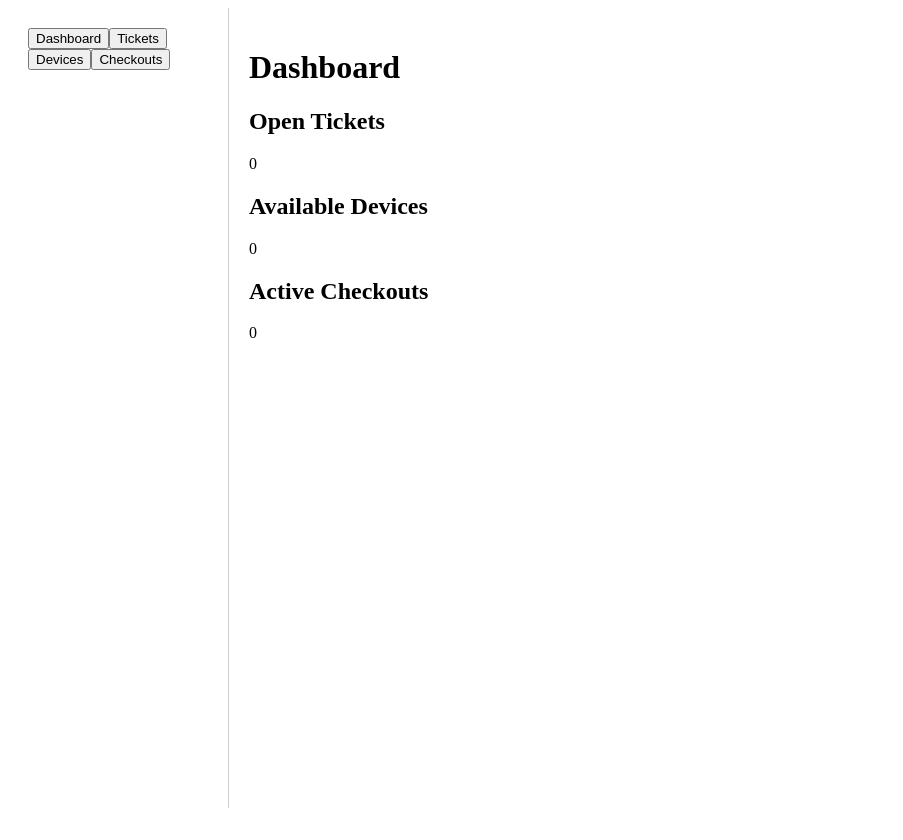
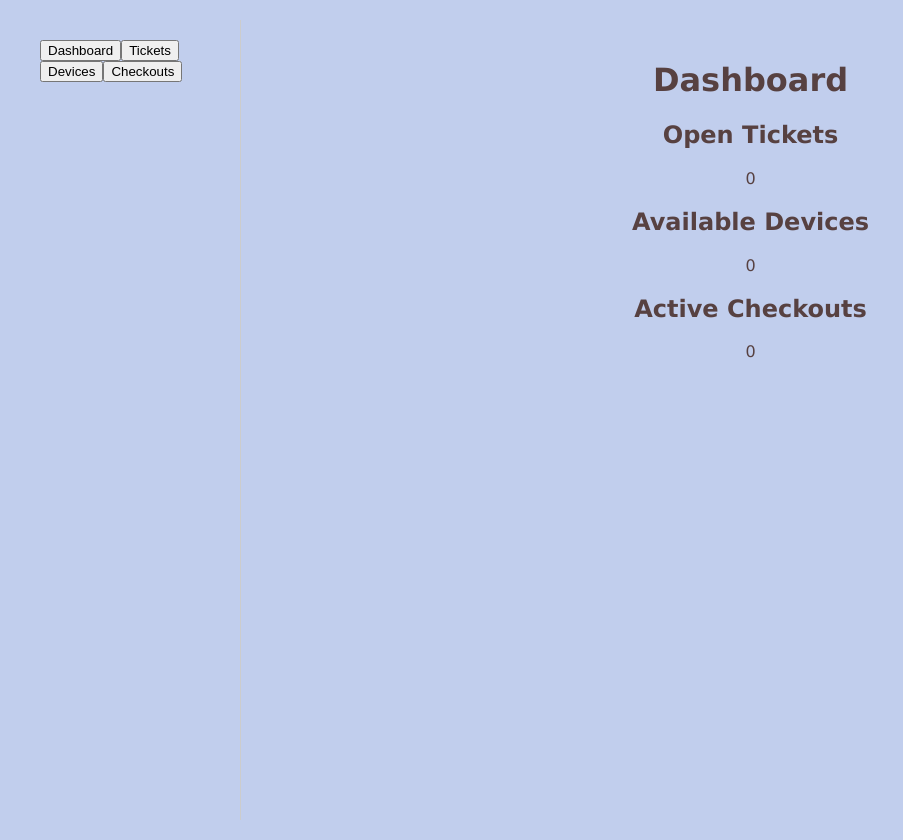
Before and after one commit to aaronCruise/HelpdeskPilot-AI, a React (Vite) app in the folder frontend/: page / in a window 1280 px wide. Shown: the whole page, without its empty margins (0-903 px from the left). Before the commit the page ends 816 px from the top, so only its background shows below. Built offline with nearby package versions, Linux system fonts and the light colour scheme; no server answers.

Commit message:
Add CSS scaffolding

```diff
--- /dev/null
+++ b/frontend/src/App.css
@@ -0,0 +1,8 @@
+/* App styles */
+main {
+  background-color: var(--secondary-color);
+  color: rgb(87, 65, 65);
+  font-family: var(--font-family);
+  font-size: var(--font-size);
+  text-align: center;
+}
--- a/frontend/src/App.jsx
+++ b/frontend/src/App.jsx
@@ -5,6 +5,7 @@ import { getActiveCheckouts } from './api/checkouts.js';
 import { TicketDashboard } from './pages/Tickets.jsx';
 import { DeviceDashboard } from './pages/Devices.jsx';
 import { CheckoutDashboard } from './pages/Checkouts.jsx';
+import './App.css';
 
 function Dashboard() {
   const [openTickets, setOpenTickets] = useState(0);
--- /dev/null
+++ b/frontend/src/index.css
@@ -0,0 +1,16 @@
+/* Global styles */
+
+:root {
+  --primary-color: #3d67ef;
+  --secondary-color: #c1ceed;
+  --font-family: Verdana, sans-serif;
+  --font-size: 16px;
+}
+
+body {
+  margin: 0;
+  padding: 20px;
+  background-color: var(--secondary-color);
+  font-family: var(--font-family);
+  font-size: var(--font-size);
+}
--- a/frontend/src/main.jsx
+++ b/frontend/src/main.jsx
@@ -1,6 +1,7 @@
 import { StrictMode } from 'react'
 import { createRoot } from 'react-dom/client'
 import App from './App.jsx'
+import './index.css'
 
 createRoot(document.getElementById('root')).render(
   <StrictMode>
--- /dev/null
+++ b/frontend/src/pages/Checkouts.css
@@ -0,0 +1 @@
+/* Style for the Checkouts page */
--- a/frontend/src/pages/Checkouts.jsx
+++ b/frontend/src/pages/Checkouts.jsx
@@ -1,5 +1,6 @@
 import { useState, useEffect } from 'react';
 import { getCheckouts, getActiveCheckouts, getCheckout, createCheckout, patchCheckout, checkIn } from '../api/checkouts.js';
+import './Checkouts.css';
 
 const CHECKOUT_STATUSES = ['active', 'returned'];
 const CHECKIN_STATUSES = ['returned'];
--- /dev/null
+++ b/frontend/src/pages/Devices.css
@@ -0,0 +1 @@
+/* Style for the Devices page */
--- a/frontend/src/pages/Devices.jsx
+++ b/frontend/src/pages/Devices.jsx
@@ -1,5 +1,6 @@
 import { useState, useEffect } from 'react';
 import { getDevices, getDevice, createDevice, patchDevice } from '../api/devices.js';
+import './Devices.css';
 
 const DEVICE_TABLE_NUM_COLUMNS = 6;
 const DEVICE_TYPES = ['computer', 'phone', 'tablet', 'accessory'];
--- /dev/null
+++ b/frontend/src/pages/Tickets.css
@@ -0,0 +1 @@
+/* Style for the Tickets page */
--- a/frontend/src/pages/Tickets.jsx
+++ b/frontend/src/pages/Tickets.jsx
@@ -1,5 +1,6 @@
 import { useState, useEffect } from 'react';
 import { getTickets, getTicket, createTicket, analyzeTicket, patchTicket } from '../api/tickets.js';
+import './Tickets.css';
 
 const TICKET_TABLE_NUM_COLUMNS = 8;
 const TICKET_STATUSES = ['new', 'in_progress', 'resolved', 'closed'];
```
